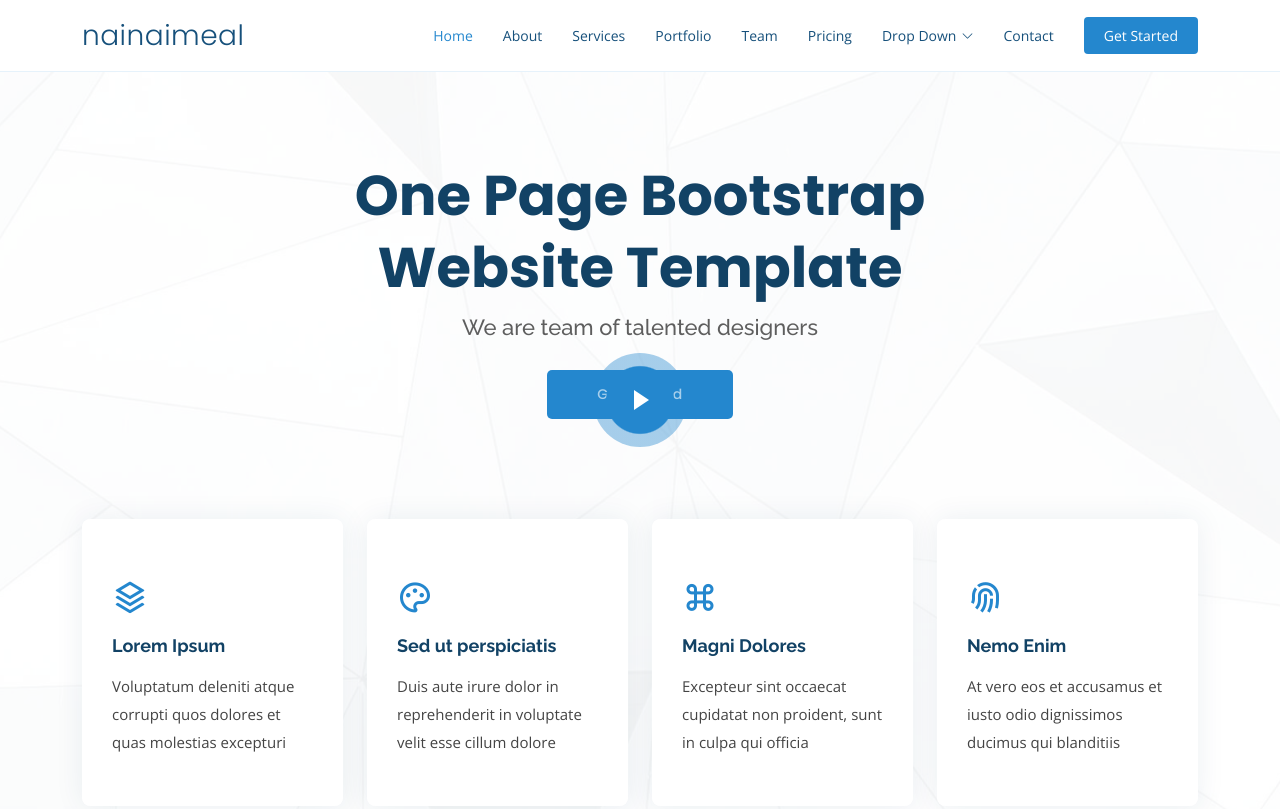
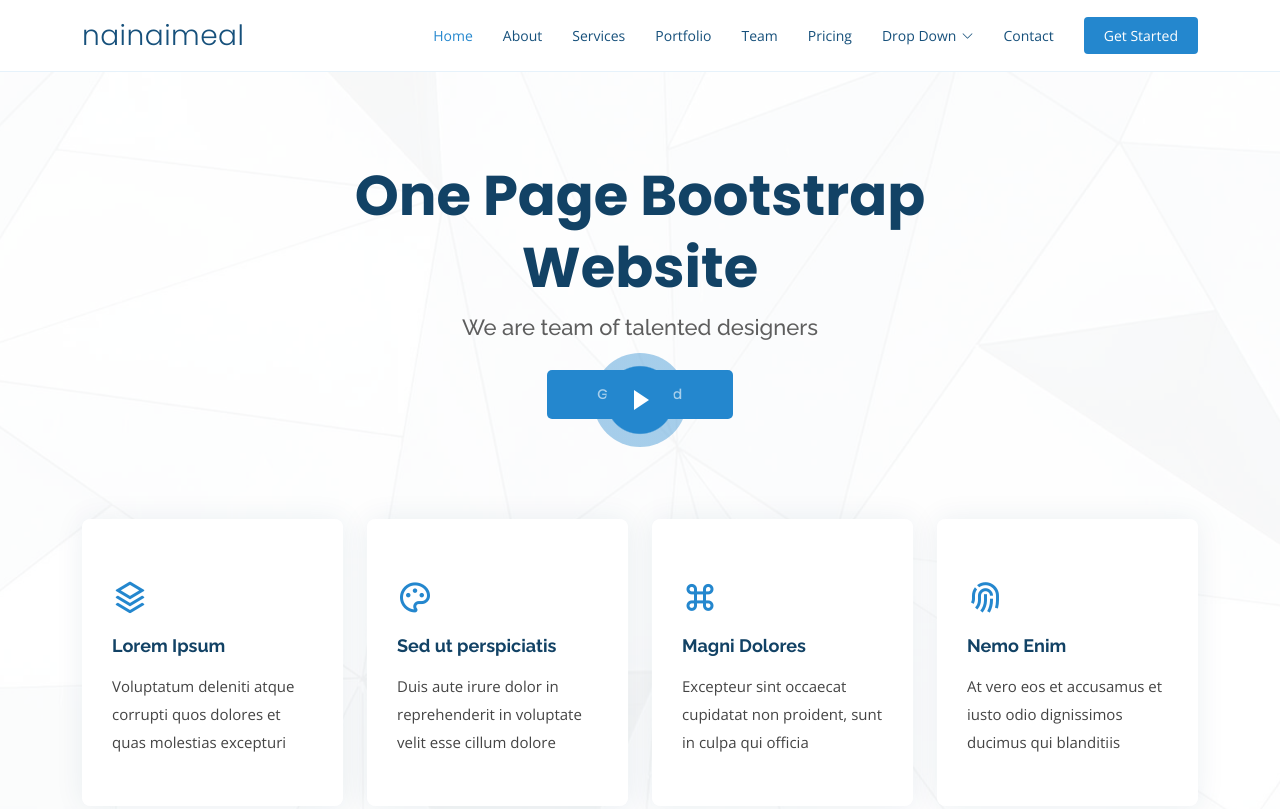
Before and after one commit to nainaimeal/nainaimeal, a plain HTML site: page index.html in a window 1280 px wide. Shown: the top 809 px of the page. Drawn offline with nearby package versions, Linux system fonts and the light colour scheme.

Commit message:
change text H1

```diff
--- a/index.html
+++ b/index.html
@@ -86,7 +86,7 @@
     <div class="container position-relative" data-aos="fade-up" data-aos-delay="100">
       <div class="row justify-content-center">
         <div class="col-xl-7 col-lg-9 text-center">
-          <h1>One Page Bootstrap Website Template</h1>
+          <h1>One Page Bootstrap Website</h1>
           <h2>We are team of talented designers</h2>
         </div>
       </div>
```
